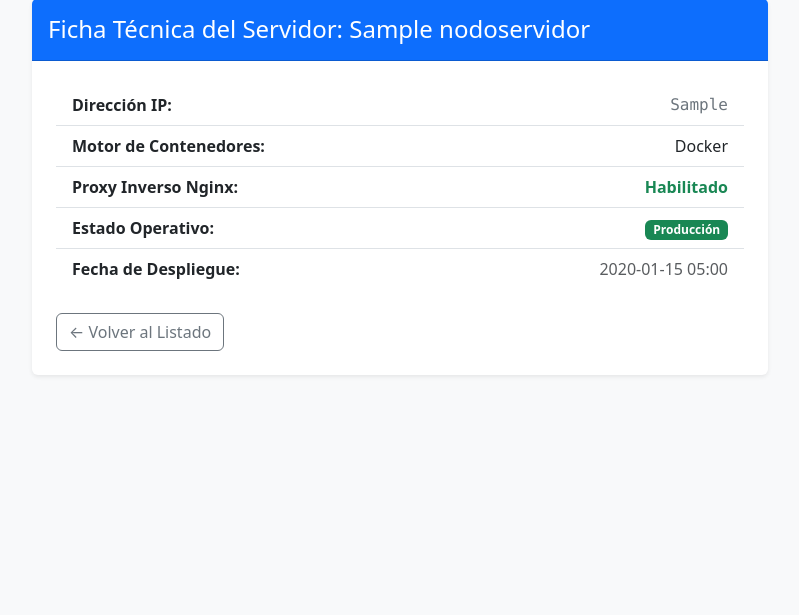
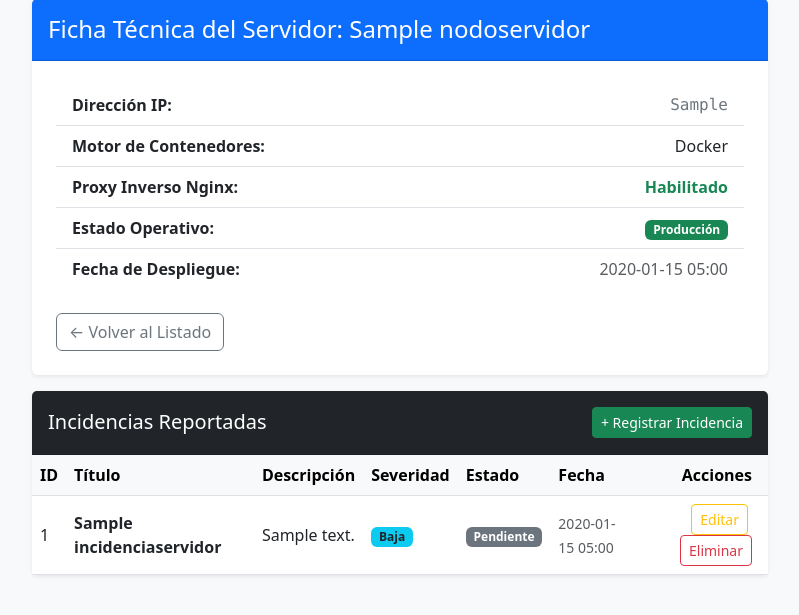
Before and after one commit to SKiRa2013/DesarrolloWeb2026B, a Django app: page /servidor/1/ in a window 1280 px wide. Shown: the part 81-696 px from the top of the page, without its empty margins (240-1039 px from the left). Run offline with Django 5.2, Linux system fonts and the light colour scheme; tables that the repository leaves empty hold one stand-in row (values such as "Sample post").

Commit message:
feat(IncidenciaServidor): Create table, migration and CRUD. Done.

```diff
--- a/django/centro_comando/settings.py
+++ b/django/centro_comando/settings.py
@@ -25,7 +25,7 @@
 # SECURITY WARNING: don't run with debug turned on in production!
 DEBUG = True
 
-ALLOWED_HOSTS = ['10.20.55.58']     # Change this IP with your own
+ALLOWED_HOSTS = ['10.20.68.130']     # Change this IP with your own
 
 
 # Application definition
--- a/django/infraestructura/models.py
+++ b/django/infraestructura/models.py
@@ -41,6 +41,33 @@
         verbose_name_plural = "Flota de Servidores"
 
 
+class IncidenciaServidor(models.Model):
+    severidad_list = [
+        ("baja", "Baja"),
+        ("media", "Media"),
+        ("alta", "Alta")
+    ]
+
+    estado_list = [
+        ("pendiente", "Pendiente"),
+        ("resuelto", "Resuelto")
+    ]
+
+    servidor = models.ForeignKey(NodoServidor, on_delete=models.PROTECT, related_name='servidores')
+    titulo = models.CharField(max_length=50, verbose_name="Título de incidencia")
+    descripcion = models.CharField(max_length=100, verbose_name="Descripción de incidencia")
+    severidad = models.CharField(max_length=10 ,choices=severidad_list, verbose_name="Severidad")
+    estado_res = models.CharField(max_length=10, choices=estado_list, verbose_name="Estado de Resolución")
+    fecha_reg = models.DateTimeField(auto_now_add=True)
+
+    def __str__(self):
+        return f"{self.titulo} ({self.severidad}) at {self.fecha_reg}"
+
+    class Meta:
+        verbose_name = "Incidencia de Servidor"
+        verbose_name_plural = "Incidencias de Servidor"
+
+
 class RegistroAuditoria(models.Model):
     servidor = models.ForeignKey(NodoServidor, on_delete=models.CASCADE, related_name='auditorias')
     detalles = models.TextField(verbose_name="Detalle del Evento")
--- a/django/infraestructura/templates/infraestructura/detalle.html
+++ b/django/infraestructura/templates/infraestructura/detalle.html
@@ -49,6 +49,10 @@
                 </div>
             </div>
         </div>
+
+        <div class="card shadow-sm border-0 mt-3">
+            {% include 'infraestructura/incidencias.html' %}
+        </div>
     </div>
 </div>
 
--- a/django/infraestructura/templates/infraestructura/editar_servidor.html
+++ b/django/infraestructura/templates/infraestructura/editar_servidor.html
@@ -1,5 +1,7 @@
 {% extends 'infraestructura/base.html' %}
+
 {% block title %}Editar - {{ nodo.nombre_host }}{% endblock %}
+
 {% block content %}
 <div class="row justify-content-center">
     <div class="col-md-7">
@@ -8,7 +10,7 @@
                 <h4 class="mb-0">Modificar Nodo de Servidor: {{ nodo.nombre_host }}</h4>
             </div>
             <div class="card-body p-4">
-                <form method="PUT">
+                <form method="POST">
                     {% csrf_token %}
                     {{ form.as_p }}
                     <div class="d-flex justify-content-between mt-4">
--- /dev/null
+++ b/django/infraestructura/templates/infraestructura/incidencias.html
@@ -0,0 +1,58 @@
+{% block incidencias %}
+<div class="card-header bg-dark text-white py-3 d-flex justify-content-between align-items-center">
+    <h5 class="mb-0">Incidencias Reportadas</h5>
+    <a href="{% url 'crear_incidencia' nodo.pk %}" class="btn btn-sm btn-success">+ Registrar Incidencia</a>
+</div>
+
+<div class="card-body p-0">
+    <div class="table-responsive">
+        <table class="table table-hover align-middle mb-0">
+            <thead class="table-light">
+                <tr>
+                    <th>ID</th>
+                    <th>Título</th>
+                    <th>Descripción</th>
+                    <th>Severidad</th>
+                    <th>Estado</th>
+                    <th>Fecha</th>
+                    <th class="text-end px-3">Acciones</th>
+                </tr>
+            </thead>
+            <tbody>
+                {% for incidencia in nodo.servidores.all %}
+                <tr>
+                    <td>{{ incidencia.pk }}</td>
+                    <td class="fw-bold">{{ incidencia.titulo }}</td>
+                    <td>{{ incidencia.descripcion }}</td>
+                    <td>
+                        {% if incidencia.severidad == 'alta' %}
+                            <span class="badge bg-danger">Alta</span>
+                        {% elif incidencia.severidad == 'media' %}
+                            <span class="badge bg-warning text-dark">Media</span>
+                        {% else %}
+                            <span class="badge bg-info text-dark">Baja</span>
+                        {% endif %}
+                    </td>
+                    <td>
+                        {% if incidencia.estado_res == 'resuelto' %}
+                            <span class="badge bg-success">Resuelto</span>
+                        {% else %}
+                            <span class="badge bg-secondary">Pendiente</span>
+                        {% endif %}
+                    </td>
+                    <td><small class="text-muted">{{ incidencia.fecha_reg|date:"Y-m-d H:i" }}</small></td>
+                    <td class="text-end px-3">
+                        <a href="{% url 'editar_incidencia' nodo.pk incidencia.pk %}" class="btn btn-sm btn-outline-warning me-1">Editar</a>
+                        <a href="{% url 'eliminar_incidencia' nodo.pk incidencia.pk %}" class="btn btn-sm btn-outline-danger">Eliminar</a>
+                    </td>
+                </tr>
+                {% empty %}
+                <tr>
+                    <td colspan="7" class="text-center text-muted py-4">No hay incidencias registradas para este servidor.</td>
+                </tr>
+                {% endfor %}
+            </tbody>
+        </table>
+    </div>
+</div>
+{% endblock %}
--- a/django/infraestructura/templates/infraestructura/index.html
+++ b/django/infraestructura/templates/infraestructura/index.html
@@ -66,7 +66,7 @@
 
                         {% empty %}
                             <tr>
-                                <td colspan="5" class="text-center text-muted py-4">No hay servidores registrados en el sistema.</td>
+                                <td colspan="6" class="text-center text-muted py-4">No hay servidores registrados en el sistema.</td>
                             </tr>
 
                     {% endfor %}
--- a/django/infraestructura/urls.py
+++ b/django/infraestructura/urls.py
@@ -1,5 +1,9 @@
 from django.urls import path
-from infraestructura.views import crear_servidor, lista_servidores, lista_auditorias, detalle_servidor, editar_servidor, eliminar_servidor
+from infraestructura.views import (
+    crear_servidor, lista_servidores, detalle_servidor, editar_servidor, eliminar_servidor,
+    lista_auditorias,
+    crear_incidencia, detalle_incidencia, editar_incidencia, eliminar_incidencia
+)
 
 urlpatterns = [
     path('auditorias', lista_auditorias, name="lista_auditorias"),
@@ -8,4 +12,8 @@
     path('servidor/new/', crear_servidor, name='crear_servidor'),
     path('servidor/<int:pk>/edit', editar_servidor, name='editar_servidor'),
     path('servidor/<int:pk>/delete', eliminar_servidor, name='eliminar_servidor'),
+    path('servidor/<int:pk>/incident/new', crear_incidencia, name='crear_incidencia'),
+    path('servidor/<int:pk>/incident/<int:inc_pk>/edit', editar_incidencia, name='editar_incidencia'),
+    path('servidor/<int:pk>/incident/<int:inc_pk>/delete', eliminar_incidencia, name='eliminar_incidencia'),
+    path('servidor/<int:pk>/incident/<int:inc_pk>', detalle_incidencia, name='detalle_incidencia'),
 ]
--- a/django/infraestructura/views.py
+++ b/django/infraestructura/views.py
@@ -1,6 +1,6 @@
 from django.shortcuts import render, get_object_or_404, redirect
-from infraestructura.models import NodoServidor, RegistroAuditoria
-from infraestructura.forms import NodoServidorForm
+from infraestructura.models import NodoServidor, RegistroAuditoria, IncidenciaServidor
+from infraestructura.forms import NodoServidorForm, IncidenciaServidorForm
 
 #################################################################################################################
 
@@ -31,8 +31,8 @@
 def editar_servidor(request, pk):
     nodo = get_object_or_404(NodoServidor, pk=pk)
 
-    if request.method == 'PUT':
-        form = NodoServidorForm(request.PUT, instance=nodo)
+    if request.method == 'POST':
+        form = NodoServidorForm(request.POST, instance=nodo)
 
         if form.is_valid():
             form.save()
@@ -62,3 +62,65 @@
     auditorias = RegistroAuditoria.objects.all()
     contexto = {'auditorias': auditorias}
     return render(request, 'infraestructura/auditorias.html', contexto)
+
+#################################################################################################################
+
+def crear_incidencia(request, pk):
+    servidor = get_object_or_404(NodoServidor, pk=pk)
+
+    if request.method == 'POST':
+        incidencia = IncidenciaServidor(servidor=servidor)
+        form = IncidenciaServidorForm(request.POST, instance=incidencia)
+
+        if form.is_valid():
+            form.save()
+            incidencia.servidor = servidor
+            incidencia.save()
+            return redirect('detalle_servidor', pk=pk)
+
+    else:
+        form = IncidenciaServidorForm()
+
+    return render(request, 'infraestructura/crear_incidencia.html', {'form': form, 'servidor': servidor})
+
+def detalle_incidencia(request, pk, inc_pk):
+    servidor = get_object_or_404(NodoServidor, pk=pk)
+    incidencia = get_object_or_404(IncidenciaServidor, pk=inc_pk, servidor=servidor)
+
+    return render(request, 'infraestructura/detalle_incidencia.html', {
+        'servidor': servidor,
+        'incidencia': incidencia
+    })
+
+def editar_incidencia(request, pk, inc_pk):
+    servidor = get_object_or_404(NodoServidor, pk=pk)
+    incidencia = get_object_or_404(IncidenciaServidor, pk=inc_pk, servidor=servidor)
+
+    if request.method == 'POST':
+        form = IncidenciaServidorForm(request.POST, instance=incidencia)
+
+        if form.is_valid():
+            form.save()
+            return redirect('detalle_incidencia', pk=servidor.pk, inc_pk=incidencia.pk)
+
+    else:
+        form = IncidenciaServidorForm(instance=incidencia)
+
+    return render(request, 'infraestructura/editar_incidencia.html', {
+        'form': form,
+        'servidor': servidor,
+        'incidencia': incidencia
+    })
+
+def eliminar_incidencia(request, pk, inc_pk):
+    servidor = get_object_or_404(NodoServidor, pk=pk)
+    incidencia = get_object_or_404(IncidenciaServidor, pk=inc_pk, servidor=servidor)
+
+    if request.method == 'POST':
+        incidencia.delete()
+        return redirect('detalle_servidor', pk=servidor.pk)
+
+    return render(request, 'infraestructura/eliminar_incidencia.html', {
+        'servidor': servidor,
+        'incidencia': incidencia
+    })
```
Also changed, not shown: django/infraestructura/forms.py (+7 -1 lines), django/infraestructura/templates/infraestructura/crear_incidencia.html (added, +45 -0 lines), django/infraestructura/templates/infraestructura/detalle_incidencia.html (added, +53 -0 lines), django/infraestructura/templates/infraestructura/editar_incidencia.html (added, +45 -0 lines), django/infraestructura/templates/infraestructura/eliminar_incidencia.html (added, +19 -0 lines), django/infraestructura/migrations/0003_incidenciaservidor.py (added).
